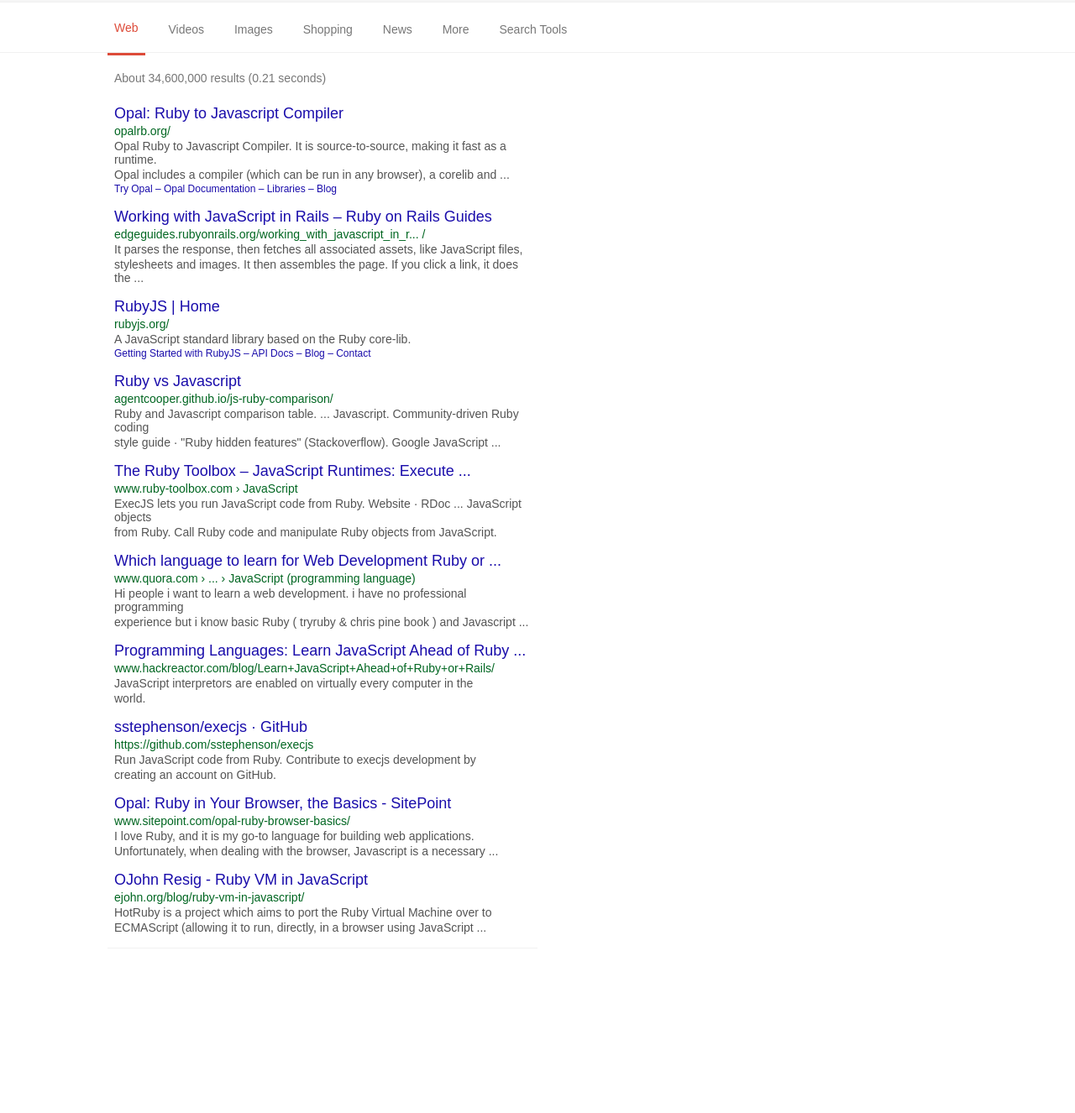
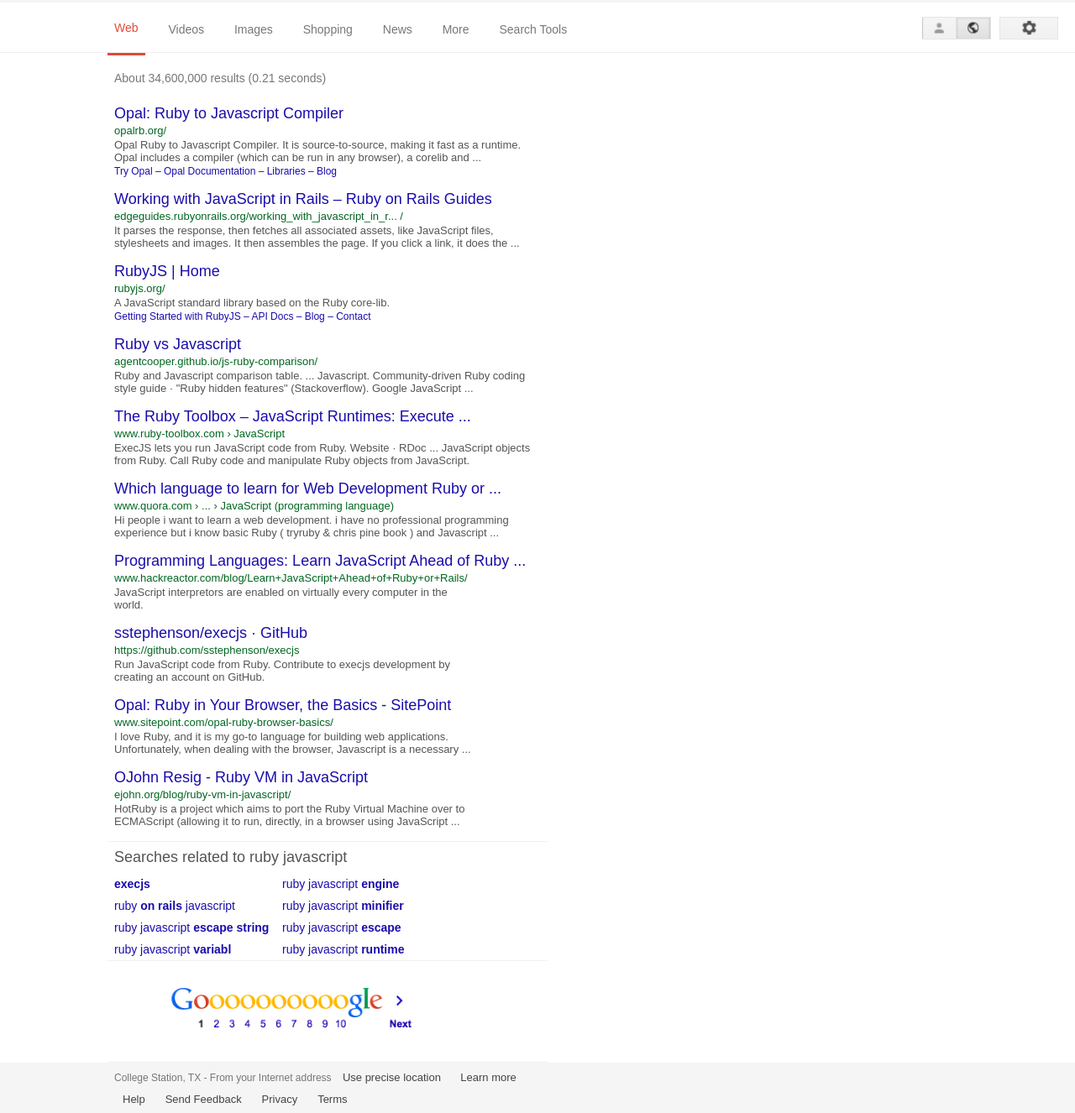
Before and after one commit to yahirb/google-homepage, a plain HTML site: page search_results.html in a window 1280 px wide. Shown: the part 57-1383 px from the top of the page at 84% size. Before the commit the page ends 1187 px from the top, so only its background shows below. Drawn offline with Linux system fonts and the light colour scheme.

Commit message:
update README

```diff
--- a/search_results.html
+++ b/search_results.html
@@ -22,9 +22,8 @@
 		</header>
 
 		<section class="header content_bar">
-			<div>
 				<ul>
-					<li class="header_content">Web</li>
+					<li class="header_content" id="first_header_term">Web</li>
 					<li class="header_content">Videos</li>
 					<li class="header_content">Images</li>
 					<li class="header_content">Shopping</li>
@@ -32,10 +31,8 @@
 					<li class="header_content">More</li>
 					<li class="header_content">Search Tools</li>
 				</ul>
-			</div>
-				<div id="content_button1"></div>
+				<a id="content_button1"></a>
 				<div id="content_button2"></div>
-
 		</section>
 
 		<section class="content">
@@ -113,13 +110,36 @@
 			</article>
 		</section>
 
-		<section>
+		<section class="content">
+			<h2 id="search_header">Searches related to ruby javascript</h2>
+			<ul class="col_search_results">
+				<li class="search_results"><a href="google.com"><strong>execjs</strong></a></li>
+				<li class="search_results"><a href="google.com">ruby <strong>on rails</strong> javascript</a></li>
+				<li class="search_results"><a href="google.com">ruby javascript <strong>escape string</strong></a></li>
+				<li class="search_results"><a href="google.com">ruby javascript <strong>variabl</strong></a></li>
+			</ul>
+			<ul>
+				<li class="search_results"><a href="google.com">ruby javascript <strong>engine</strong></a></li>
+				<li class="search_results"><a href="google.com">ruby javascript <strong>minifier</strong></a></li>
+				<li class="search_results"><a href="google.com">ruby javascript <strong>escape</strong></a></li>
+				<li class="search_results"><a href="google.com">ruby javascript <strong>runtime</strong></a></li>
+			</ul>
 		</section>
 
-		<section>
+		<section class="content">
+			<div id="extra_pages"></div>
 		</section>
 
-		<footer>
-		</footer>
+		<div class="footer">
+			<footer class="content header">
+				<p>College Station, TX - From your Internet address <a class="footer_nav" href="google.com"> Use precise location</a> <a class="footer_nav" href="glsajd.com"> Learn more </a></p>
+				<div id="fuckit">
+					<a class="footer_nav" href="gg.com">Help</a>
+					<a class="footer_nav" href="gg.com">Send Feedback</a>
+					<a class="footer_nav" href="gg.com">Privacy</a>
+					<a class="footer_nav" href="gg.com">Terms</a>
+				</div>
+			</footer>
+		</div>
 	</body>
 </html>
--- a/stylesheets/search_stylesheet.css
+++ b/stylesheets/search_stylesheet.css
@@ -52,6 +52,10 @@
 	position: relative;
 }
 
+.header:last-of-type {
+	border-bottom: 0 solid white;
+}
+
 .header_content {
 	display: inline-block;
 	line-height: 60px;
@@ -80,7 +84,7 @@
 #s_bar {
 	border: 1px solid #0266C8;
 	height: 28px;
-	width: 528px;
+	width: 558px;
 }
 
 .nav {
@@ -141,7 +145,33 @@
 ========================================
 */
 
+.footer_nav {
+	color: #444;
+	padding: 0 10px;
+	font-size: 13px;
+	margin: 10px 0;
 
+}
+
+.footer {
+	margin: 0;
+	padding: 0;
+	background-color: #f5f5f5;
+	position: relative;
+}
+
+#fuckit {
+	margin-top: 20px;
+}
+
+footer p {
+	font-size: 12px;
+	margin: 10px 0;
+	position: relative;
+	top: 10px;
+}
+
+.content
 /*
 ========================================
 Content Bar
@@ -159,7 +189,7 @@
 	padding: 0 8px;
 }
 
-li:first-of-type {
+#first_header_term {
 	margin-left: 0;
 	border-bottom: 3px solid #dd4b39;
     color: #dd4b39;
@@ -168,6 +198,7 @@
 ul {
 	padding: 0;
 	margin: 0;
+	width: 600px;
 }
 
 ul:first-child {
@@ -176,18 +207,35 @@
 
 .content_bar {
 	background-color: white;
+	position: relative;
 }
 
 #content_button1 {
-	background-image:url(Images/content_button1.png);
-	background-size: 100%;
+	background-image: url(../Images/btn1.png);
+	background-size: cover;
     background-repeat: no-repeat;
     background-position: center;
-	width: 52px;
+	width: 82px;
 	height: 27px;
-	display: inline-block;
-	right: 10px;
+	right: 100px;
+	top: 17px;
 	position: absolute;
+	z-index: 2;
+	border: 1px solid rgba(0,0,0,0.1);
+}
+
+#content_button2 {
+	background-image: url(../Images/content_button2.png);
+	background-size: cover;
+    background-repeat: no-repeat;
+    background-position: center;
+	width: 70px;
+	height: 27px;
+	right: 20px;
+	top: 17px;
+	position: absolute;
+	z-index: 2;
+	border: 1px solid rgba(0,0,0,0.1);
 }
 
 
@@ -202,7 +250,7 @@
 	margin: 2px auto;
 	padding: 0 auto;
 	font-weight: lighter;
-	font-size: 14px;
+	font-size: 13px;
 }
 
 article {
@@ -223,7 +271,7 @@
 	margin-left: 128px;
 	color: #777;
 	border-bottom: 1px solid #f1f1f1;
-	width: 512px;
+	width: 524px;
 }
 
 /*
@@ -233,7 +281,31 @@
 */
 
 
+.search_results {
+	padding: 5px 0;
+	margin: 0;
+}
 
+
+.col_search_results {
+	width: 200px;
+	float: left;
+}
+
+#search_header {
+	margin: 8px 0;
+}
+
+#extra_pages {
+	background-image: url(../Images/extra_pages.png);
+	background-size: contain;
+    background-repeat: no-repeat;
+    background-position: center;
+	width: 300px;
+	height: 120px;
+	z-index: 2;
+	margin-left: 60px;
+}
 /*
 ========================================
 Buttons
```
Also changed, not shown: Images/btn1.png (renamed from Images/content_button1.png), Images/extra_pages.png (added).
